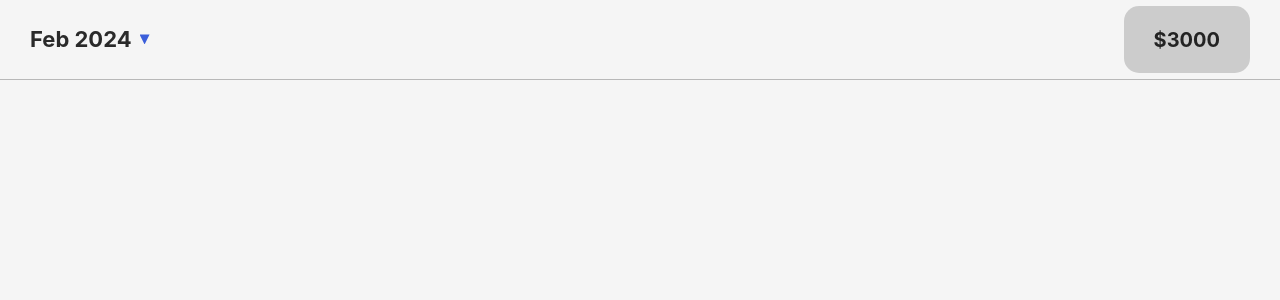
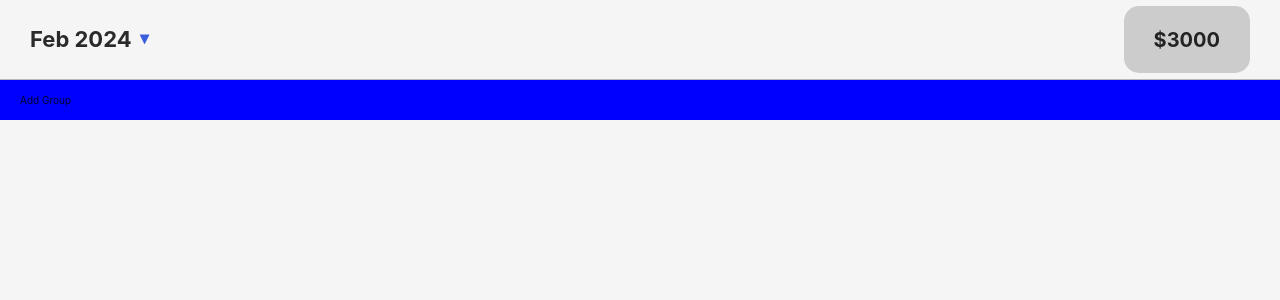
Before and after one commit to Hugo-Farias/budget-control, a React (Vite) app: page / in a window 1280 px wide. Shown: the top 300 px of the page. Built offline with nearby package versions, Linux system fonts and the light colour scheme.

Commit message:
started toolbar

```diff
--- a/src/App.tsx
+++ b/src/App.tsx
@@ -1,10 +1,12 @@
 import "./App.scss";
 import Header from "./components/Header";
+import List from "./components/List";
 
 function App() {
   return (
     <div className="app">
       <Header />
+      <List />
     </div>
   );
 }
--- /dev/null
+++ b/src/components/List.scss
@@ -0,0 +1,9 @@
+.list {
+  .toolbar {
+    display: flex;
+    align-items: center;
+    padding-inline: 2rem;
+    background-color: blue;
+    height: 4rem;
+  }
+}
--- /dev/null
+++ b/src/components/List.tsx
@@ -0,0 +1,13 @@
+import "./List.scss";
+
+const List = function () {
+  return (
+    <div className="list">
+      <div className="toolbar">
+        <div className="add-group">Add Group</div>
+      </div>
+    </div>
+  );
+};
+
+export default List;
```
